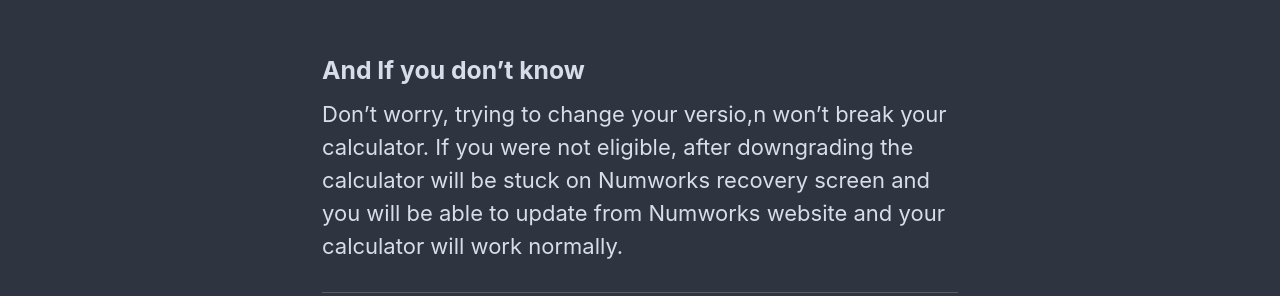
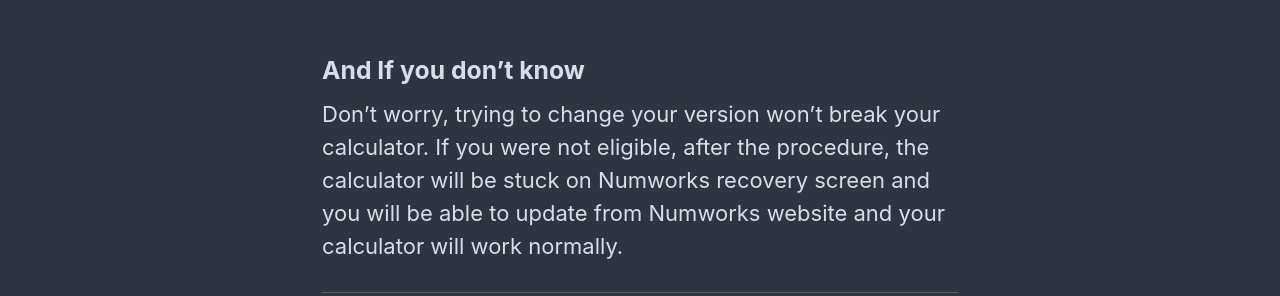
Before and after one commit to Omega-Numworks/Omega-Guide, a Jekyll site: the page built from _pages/en_US/check-version-change-eligibility.md, in a window 1280 px wide. Shown: the part 1340-1636 px from the top of the page. Built offline with Jekyll 4.4.1, drawn with Linux system fonts in a browser that asks for light colours; comment, search, counter and statistics services are not loaded.

Commit message:
Update check-version-change-eligibility.md

```diff
--- a/_pages/en_US/check-version-change-eligibility.md
+++ b/_pages/en_US/check-version-change-eligibility.md
@@ -28,8 +28,8 @@
 
 ### And If you don't know
 
-Don't worry, trying to change your versio,n won't break your calculator.
-If you were not eligible, after downgrading the calculator will be stuck on Numworks recovery screen and you will be able to update from Numworks website and your calculator will work normally.
+Don't worry, trying to change your version won't break your calculator.
+If you were not eligible, after the procedure, the calculator will be stuck on Numworks recovery screen and you will be able to update from Numworks website and your calculator will work normally.
 
 ___
 
```
